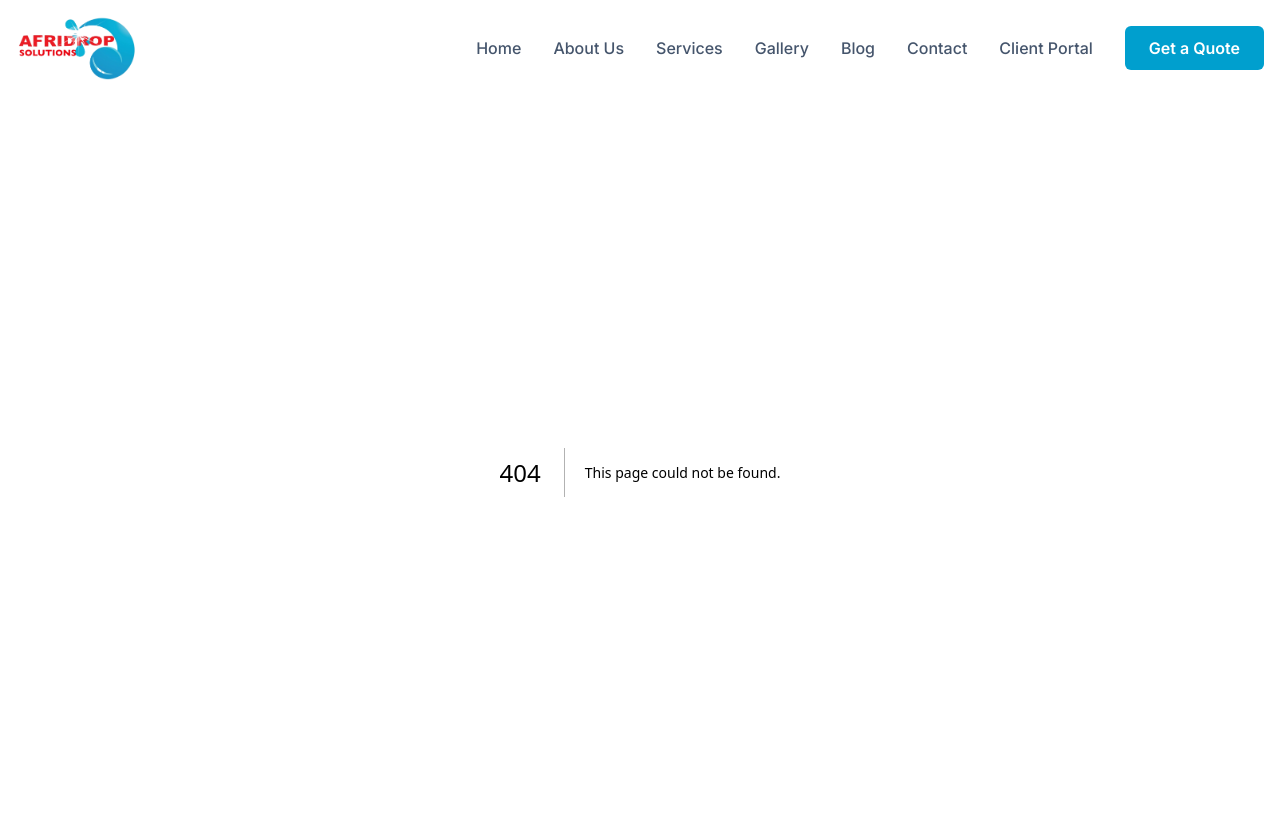
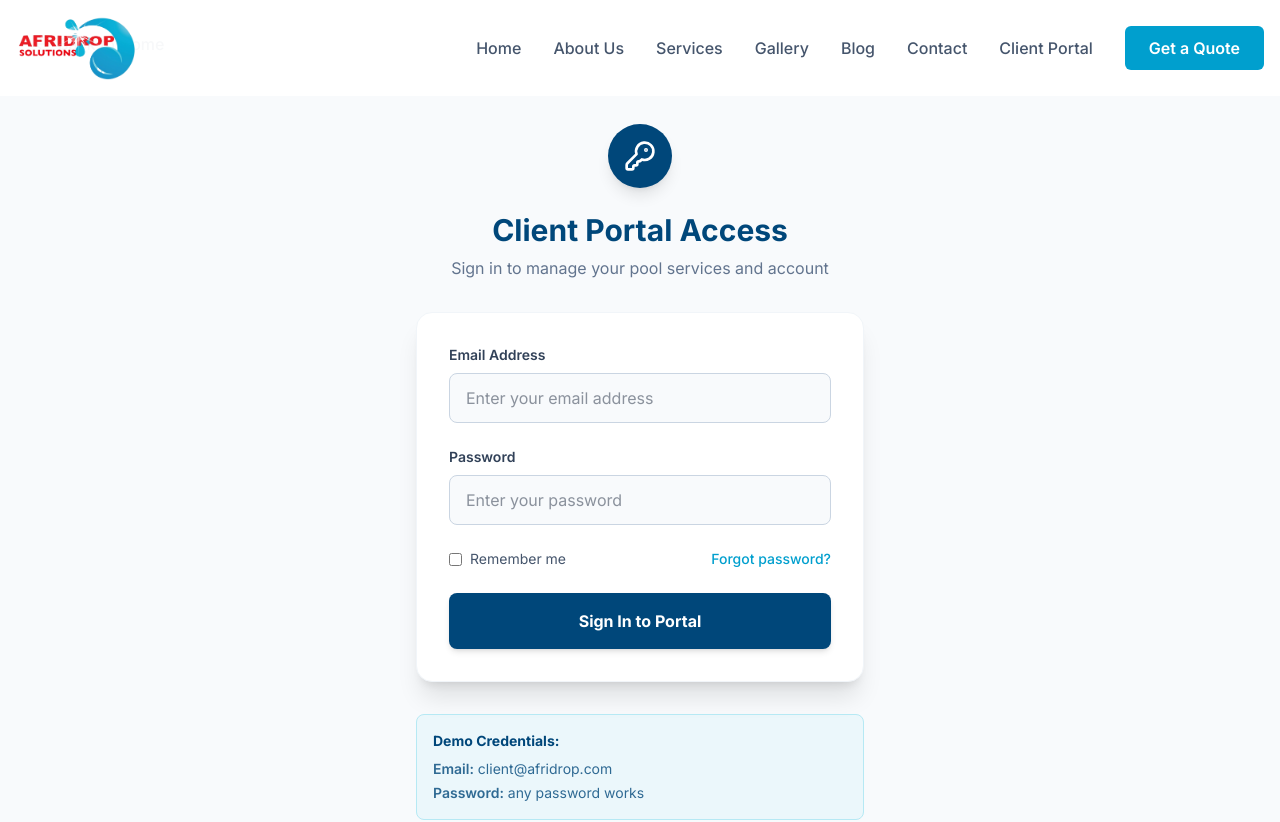
Before and after one commit to Festo-Wampamba/Afridrop, a Next.js app: page /portal/login in a window 1280 px wide. Before the commit this address had no page. Shown: the top 822 px of the page. Built offline with nearby package versions, Linux system fonts and the light colour scheme.

Commit message:
feat(auth): Add Client Portal Login page
- Implement dedicated login route with email/password form
- Includes loading state and navigation
- Uses mock authentication for prototype

```diff
--- /dev/null
+++ b/src/app/portal/login/page.tsx
@@ -0,0 +1,99 @@
+'use client';
+
+import Link from 'next/link';
+import { KeyRound, ArrowLeft } from 'lucide-react';
+import { useState } from 'react';
+import { useRouter } from 'next/navigation';
+
+export default function LoginPage() {
+  const router = useRouter();
+  const [isLoading, setIsLoading] = useState(false);
+
+  const handleSubmit = (e: React.FormEvent) => {
+    e.preventDefault();
+    setIsLoading(true);
+    // Simulate login delay
+    setTimeout(() => {
+      router.push('/portal/dashboard');
+    }, 1500);
+  };
+
+  return (
+    <div className="min-h-screen flex flex-col items-center justify-center bg-slate-50 px-4">
+      {/* Back to Home */}
+      <Link
+        href="/"
+        className="absolute top-8 left-8 text-slate-500 hover:text-[#009FCE] flex items-center gap-2 font-medium transition-colors"
+      >
+        <ArrowLeft size={18} /> Back to Home
+      </Link>
+
+      <div className="w-full max-w-md">
+        {/* Icon & Header */}
+        <div className="text-center mb-8">
+          <div className="w-16 h-16 bg-[#00477A] rounded-full flex items-center justify-center mx-auto mb-6 shadow-lg">
+            <KeyRound className="text-white w-8 h-8" />
+          </div>
+          <h1 className="text-3xl font-bold text-[#00477A] mb-2">Client Portal Access</h1>
+          <p className="text-slate-500">Sign in to manage your pool services and account</p>
+        </div>
+
+        {/* Login Form */}
+        <div className="bg-white p-8 rounded-2xl shadow-xl border border-slate-100">
+          <form onSubmit={handleSubmit} className="space-y-6">
+            <div>
+              <label htmlFor="email" className="block text-sm font-semibold text-slate-700 mb-2">Email Address</label>
+              <input
+                type="email"
+                id="email"
+                placeholder="Enter your email address"
+                className="w-full px-4 py-3 rounded-lg border border-slate-300 focus:border-[#009FCE] focus:ring-2 focus:ring-[#009FCE]/20 outline-none transition-all bg-slate-50"
+                required
+              />
+            </div>
+
+            <div>
+              <label htmlFor="password" className="block text-sm font-semibold text-slate-700 mb-2">Password</label>
+              <input
+                type="password"
+                id="password"
+                placeholder="Enter your password"
+                className="w-full px-4 py-3 rounded-lg border border-slate-300 focus:border-[#009FCE] focus:ring-2 focus:ring-[#009FCE]/20 outline-none transition-all bg-slate-50"
+                required
+              />
+            </div>
+
+            <div className="flex items-center justify-between text-sm">
+              <label className="flex items-center gap-2 cursor-pointer text-slate-600">
+                <input type="checkbox" className="rounded border-slate-300 text-[#009FCE] focus:ring-[#009FCE]" />
+                Remember me
+              </label>
+              <a href="#" className="text-[#009FCE] hover:text-[#007FA5] font-medium">Forgot password?</a>
+            </div>
+
+            <button
+              type="submit"
+              disabled={isLoading}
+              className="w-full bg-[#00477A] hover:bg-[#002B4A] text-white py-4 rounded-lg font-bold shadow-md transition-all disabled:opacity-70 flex justify-center items-center"
+            >
+              {isLoading ? (
+                <div className="w-6 h-6 border-2 border-white/30 border-t-white rounded-full animate-spin" />
+              ) : (
+                'Sign In to Portal'
+              )}
+            </button>
+          </form>
+        </div>
+
+        {/* Demo Credentials Hint */}
+        <div className="mt-8 bg-[#B6E9F4]/20 border border-[#B6E9F4] rounded-lg p-4 text-sm text-[#00477A]">
+          <p className="font-bold mb-2">Demo Credentials:</p>
+          <div className="space-y-1 opacity-80">
+            <p><span className="font-semibold">Email:</span> client@afridrop.com</p>
+            <p><span className="font-semibold">Password:</span> any password works</p>
+          </div>
+        </div>
+      </div>
+    </div>
+  );
+}
```
